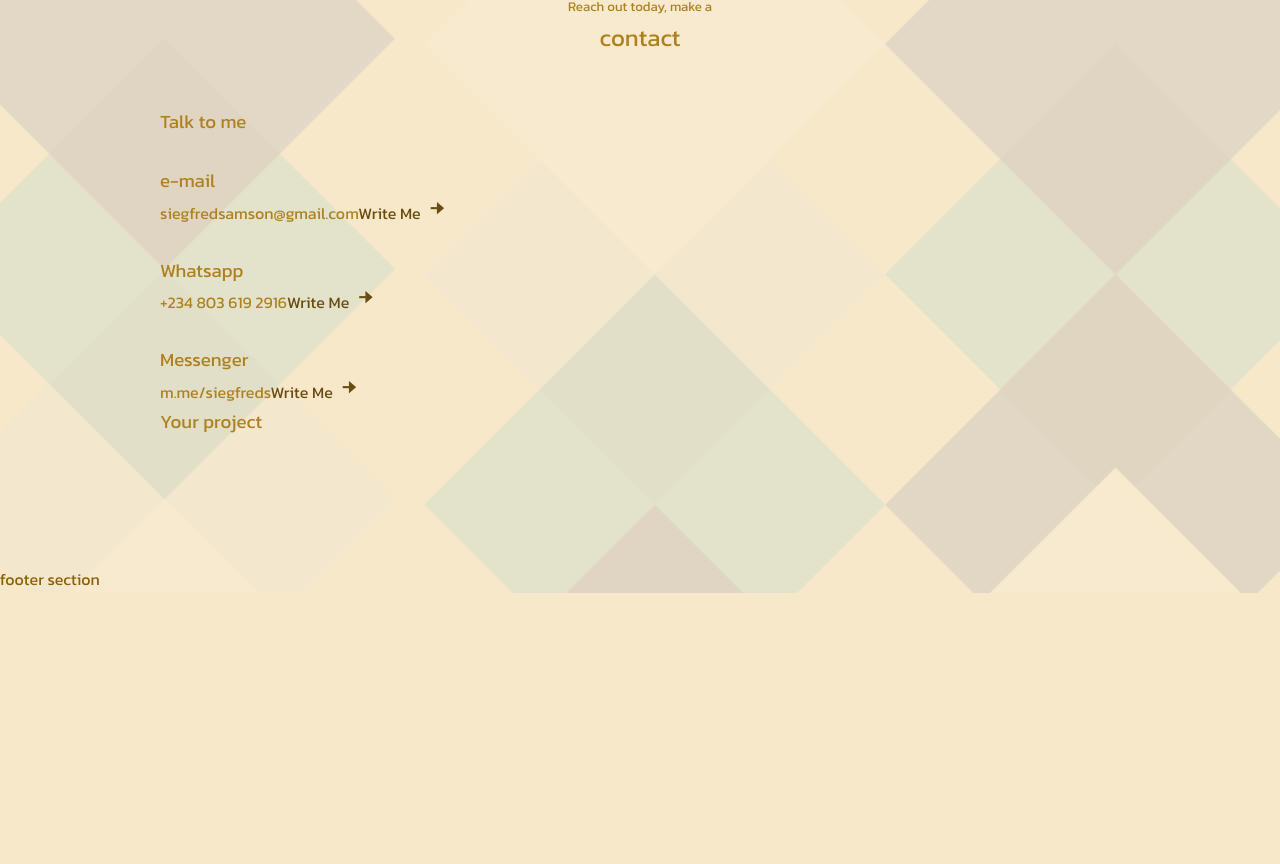
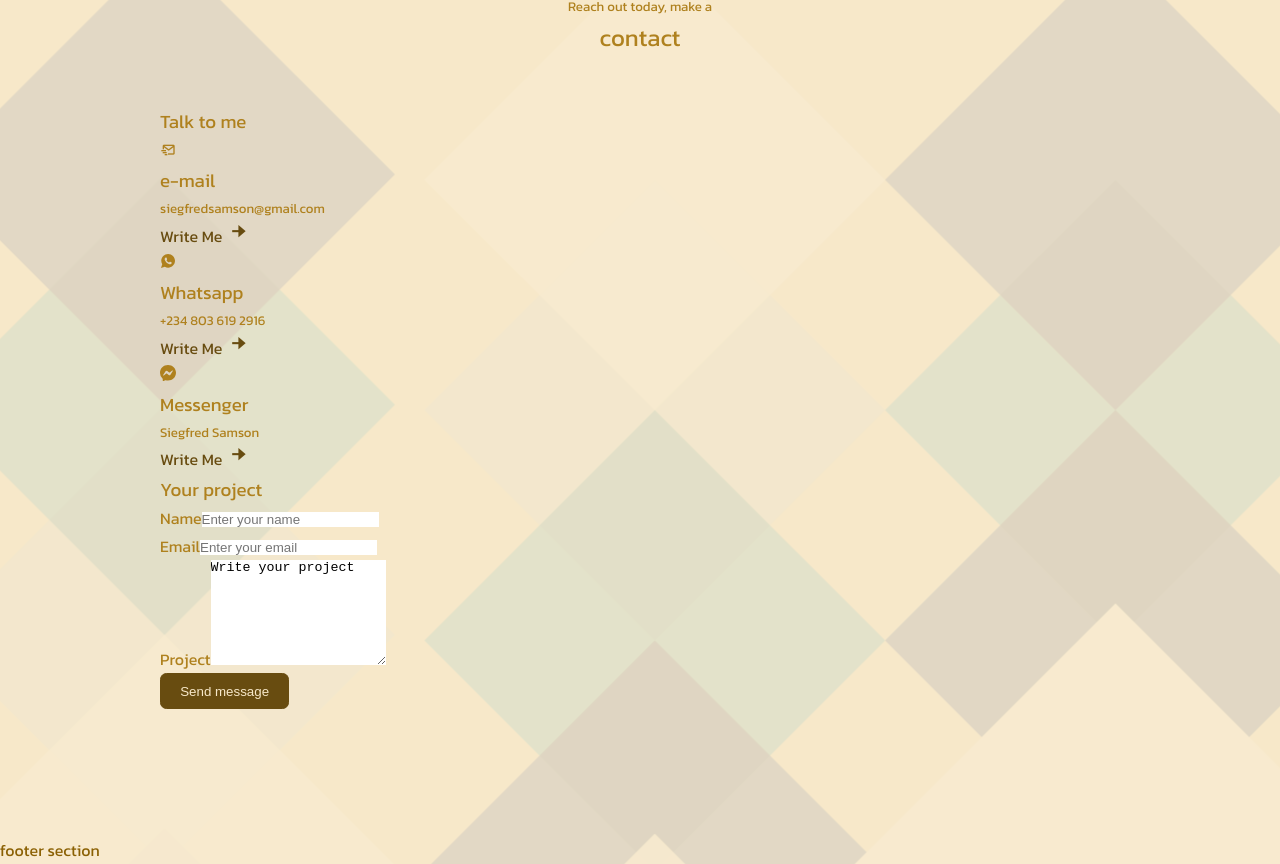
Before and after one commit to siegfred14/portfolio, a React (Create React App) app: page / in a window 1280 px wide. Shown: the part 5752-6616 px from the top of the page. Before the commit the page ends 6345 px from the top, so only its background shows below. Built offline with nearby package versions, Linux system fonts and the light colour scheme; a web font is replaced by a local one.

Commit message:
contact template created

```diff
--- a/src/components/contact/Contact.js
+++ b/src/components/contact/Contact.js
@@ -16,16 +16,15 @@ const Contact = () => {
 
           <div className="contact_info">
             <div className="contact_card">
-              <i className="bx bx contact_card-icon"></i>
+              <i className="bx bx-mail-send contact_card_icon"></i>
 
               <h3 className="contact_card_title">e-mail</h3>
-              <span className="contact_card_data">
-                siegfredsamson@gmail.com
-              </span>
+              <h5 className="contact_card_data">siegfredsamson@gmail.com</h5>
 
               <a
                 href="mailto:siegfredsamson@gmail.com"
                 className="contact_button"
+                target="_blank"
               >
                 Write Me{" "}
                 <i className="bx bxs-right-arrow-alt bx-sm bx-fade-right-hover contact_button_icon"></i>
@@ -33,24 +32,34 @@ const Contact = () => {
             </div>
 
             <div className="contact_card">
-              <i className="bx bx contact_card-icon"></i>
+              {/* <i className="bx bxl-whatsapp contact_card-icon"></i> */}
+              <IoLogoWhatsapp className="contact_card_icon" />
 
               <h3 className="contact_card_title">Whatsapp</h3>
-              <span className="contact_card_data">+234 803 619 2916</span>
+              <h5 className="contact_card_data">+234 803 619 2916</h5>
 
-              <a href="" className="contact_button">
+              <a
+                href="https://api.whatsapp.com/send?phone=+2348036192916"
+                className="contact_button"
+                target="_blank"
+              >
                 Write Me{" "}
                 <i className="bx bxs-right-arrow-alt bx-sm bx-fade-right-hover contact_button_icon"></i>
               </a>
             </div>
 
             <div className="contact_card">
-              <i className="bx bx contact_card-icon"></i>
+              {/* <i className="bx bxl-messenger contact_card_icon"></i> */}
+              <SiMessenger className="contact_card_icon" />
 
               <h3 className="contact_card_title">Messenger</h3>
-              <span className="contact_card_data">m.me/siegfreds</span>
+              <h5 className="contact_card_data">Siegfred Samson</h5>
 
-              <a href="https://m.me/siegfreds" className="contact_button">
+              <a
+                href="https://m.me/siegfreds"
+                className="contact_button"
+                target="_blank"
+              >
                 Write Me{" "}
                 <i className="bx bxs-right-arrow-alt bx-sm bx-fade-right-hover contact_button_icon"></i>
               </a>
@@ -60,6 +69,55 @@ const Contact = () => {
 
         <div className="contact_content">
           <h3 className="contact_title">Your project</h3>
+
+          <form action="" className="contact_form">
+            <div className="contact_form_div">
+              <label htmlFor="name" className="contact_form_tag">
+                Name
+              </label>
+              <input
+                type="text"
+                name="name"
+                className="contact_form_input"
+                placeholder="Enter your name"
+                required
+              />
+            </div>
+
+            <div className="contact_form_div">
+              <label htmlFor="email" className="contact_form_tag">
+                Email
+              </label>
+              <input
+                type="email"
+                name="name"
+                className="contact_form_input"
+                placeholder="Enter your email"
+                required
+              />
+            </div>
+
+            <div className="contact_form_div">
+              <label htmlFor="project" className="contact_form_tag">
+                Project
+              </label>
+              <textarea
+                name="project"
+                // cols="30"
+                rows="7"
+                type="text"
+                className="contact_form_input"
+                placeholder="Enter your name"
+                required
+              >
+                Write your project
+              </textarea>
+            </div>
+
+            <button type="submit" className="btn btn-primary">
+              Send message
+            </button>
+          </form>
         </div>
       </div>
     </section>
```
